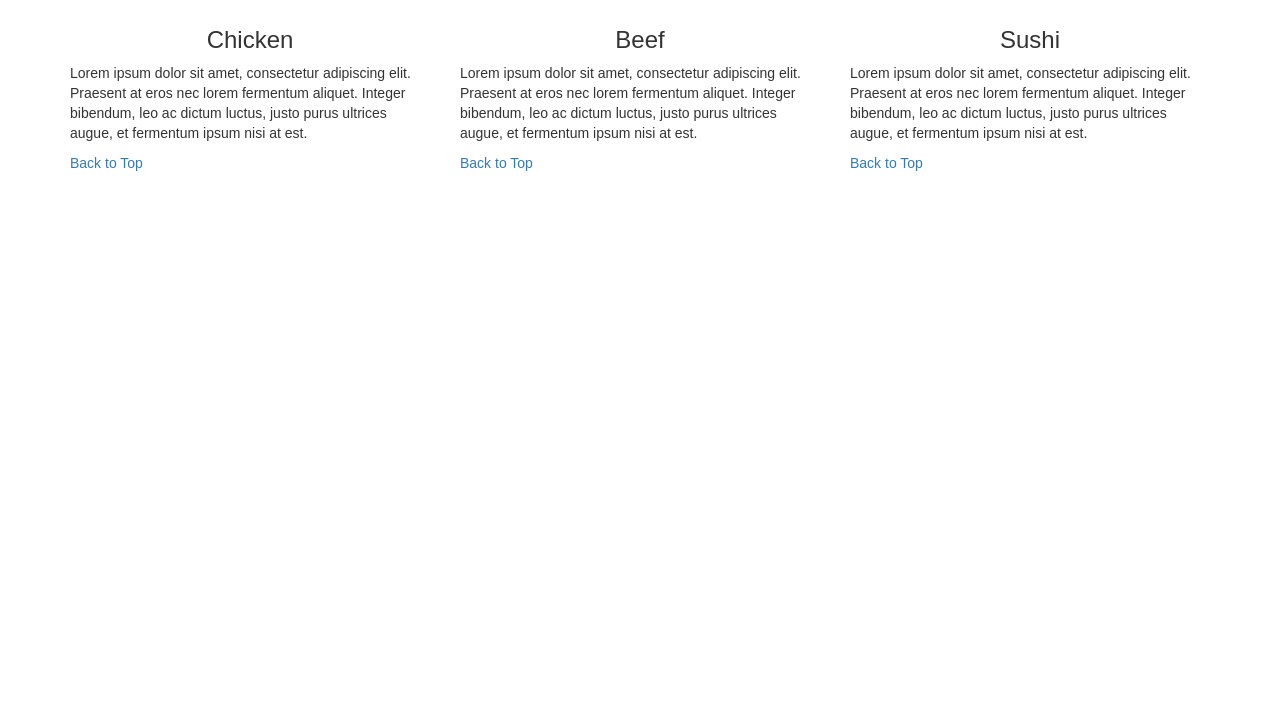
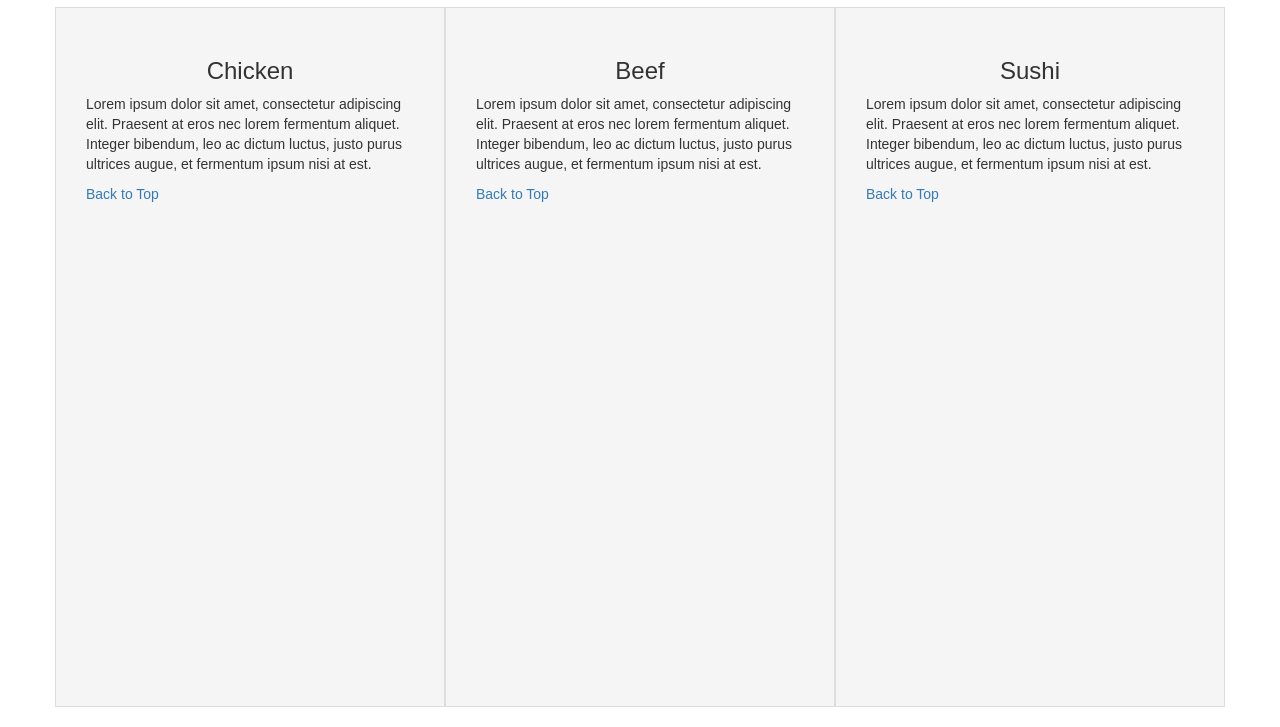
Before and after one commit to KalpanaHanumanthu/mod3_sol, a plain HTML site: page module3-solution/index.html in a window 1280 px wide. Shown: the part 108-835 px from the top of the page. Before the commit the page ends 800 px from the top, so only its background shows below. Drawn offline with nearby package versions, Linux system fonts and the light colour scheme.

Commit message:
style.css

```diff
--- a/module3-solution/style.css
+++ b/module3-solution/style.css
@@ -6,7 +6,7 @@ body {
   margin-bottom: 0;
 }
 
-.tall-section {
+.section-box {
   background-color: #f5f5f5;
   min-height: 700px;
   padding: 30px;
```
